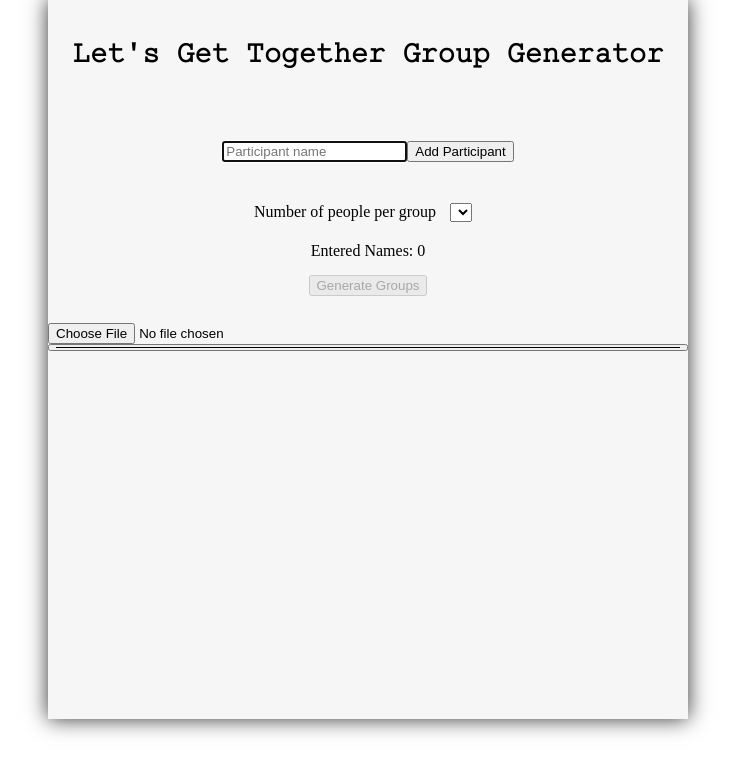
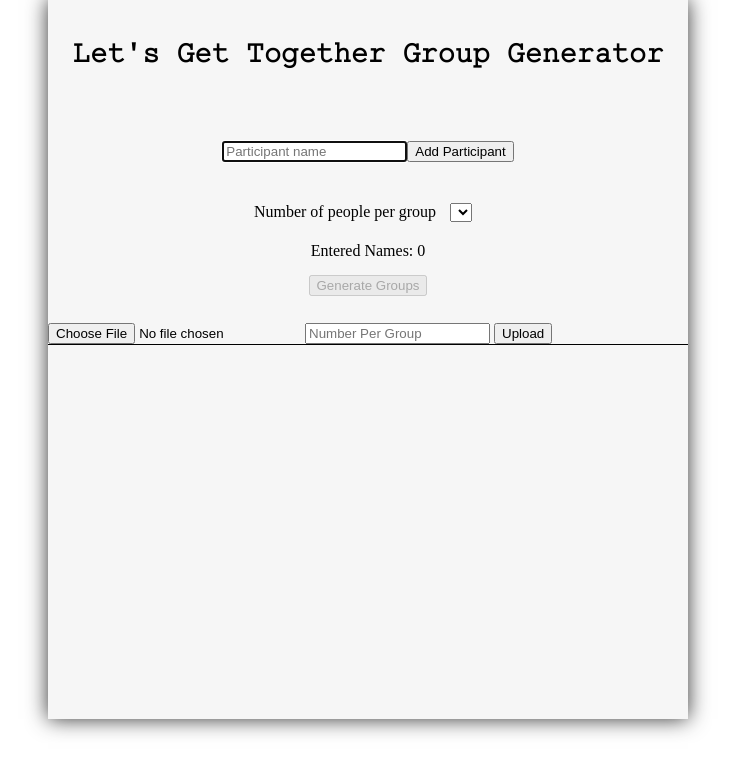
Before and after one commit to DustyShap/lets_get_together, a Flask app: page / in a window 1280 px wide. Shown: the part 49-808 px from the top of the page, without its empty margins (280-1015 px from the left). Run offline with Flask 2, Linux system fonts and the light colour scheme; lists and menus that the app fills with data are empty.

Commit message:
add text file, shuffle after upload

```diff
--- a/app.py
+++ b/app.py
@@ -24,21 +24,9 @@ def generate_groups():
     if request.method == "GET":
         return redirect(url_for('index'))
     participant_list = json.loads(request.form['list_of_names'])
-    print(type(participant_list))
     number_per_group = int(request.form['number_per_group'])
-    # processed_list = process_list(participant_list, number_per_group)
-    # print(process_list(participant_list, number_per_group))
-    # print(group(final_list,5))
     return jsonify(process_list(participant_list, number_per_group))
 
-@app.route("/file_upload", methods=["GET","POST"])
-def file_upload():
-    print(request)
-    file_name = request.form['file_name']
-    with open(file_name,'r') as f:
-        file_content = f.read()
-    print(file_content)
-    return 'none'
 
 # The process_list function accepts a list of participants and a group size
 # as arguments that are passed from the client.  A blank array
@@ -52,6 +40,7 @@ def file_upload():
 
 def process_list(participant_list, group_size):
     groups = []
+    print(group_size)
     new_list = list(set(participant_list))  # Remove duplicates
     random.shuffle(new_list)
     for i in range(0, len(new_list), group_size):
--- a/static/js/scripts.js
+++ b/static/js/scripts.js
@@ -6,7 +6,6 @@ $(document).ready(function(){
 
   $("#input_form").submit(function(event){
     event.preventDefault();
-    $("#error_message").text("")
     $name = $("#participant_name").val().trim()
     temp_participant_list.push(cleanName($name))
     participant_list = removeDupes(temp_participant_list)
@@ -19,19 +18,23 @@ $(document).ready(function(){
         " value="+ $running_total + ">" + $running_total + "</option>");
     } else {
       $("#error_message").text('Duplicate!')
-      setTimeout(function(){$("#error_message").text('')}, 1000)
+      setTimeout(function(){$("#error_message").text('')}, 400)
     }
 
   })
 
   $("#generate_groups").click(function(event){
     event.preventDefault();
+    submitList(JSON.stringify(participant_list),$("#number_per_group").val())
+  })
+
+
+  function submitList(list,number){
         $("#results").empty()
-
         $.ajax({
           data:{
-        list_of_names: JSON.stringify(participant_list),
-        number_per_group: $("#number_per_group").val()
+            list_of_names: list,
+            number_per_group: number
           },
           type:"POST",
           url:'/generate_groups'
@@ -40,20 +43,21 @@ $(document).ready(function(){
           $("#generate_groups").text('Regenerate Groups')
           displayGroups(data)
         })
-  })
+  }
 
 
   $("#file_input_button").click(function(){
-    upload_list = []
     var myFile = document.getElementById("fileinput").files[0];
     var reader = new FileReader();
     reader.readAsText(myFile);
     reader.onload = function(e) {
       var uploaded_list = reader.result.split("\n").join(",")
-      // upload_list.push(uploaded_list)
       var temp = new Array();
       temp = uploaded_list.split(",");
+      temp.pop()
       console.log(temp)
+      console.log($("#group_number").val())
+      submitList(JSON.stringify(temp),$("#group_number").val())
     }
   })
 
--- a/templates/index.html
+++ b/templates/index.html
@@ -16,9 +16,14 @@
       <div id='total_participants'>Entered Names: 0</div>
       <button id='generate_groups' disabled>Generate Groups</button>
     </form>
+    <div id='upload_container'>
     <input type="file" id="fileinput" />
-    <button id='file_input_button' value='Process'>
+    <input type='number' id='group_number' placeholder="Number Per Group">
+    <button id='file_input_button'>Upload</button>
+
+  </div>
     <div id='results'>
+
       <!-- <div class='result'></div> -->
     </div>
   </div>
--- /dev/null
+++ b/test.txt
@@ -0,0 +1,4 @@
+Dusty
+Jim
+Steve
+Mark
```
Lines whose indentation alone changed are shown as unchanged.
